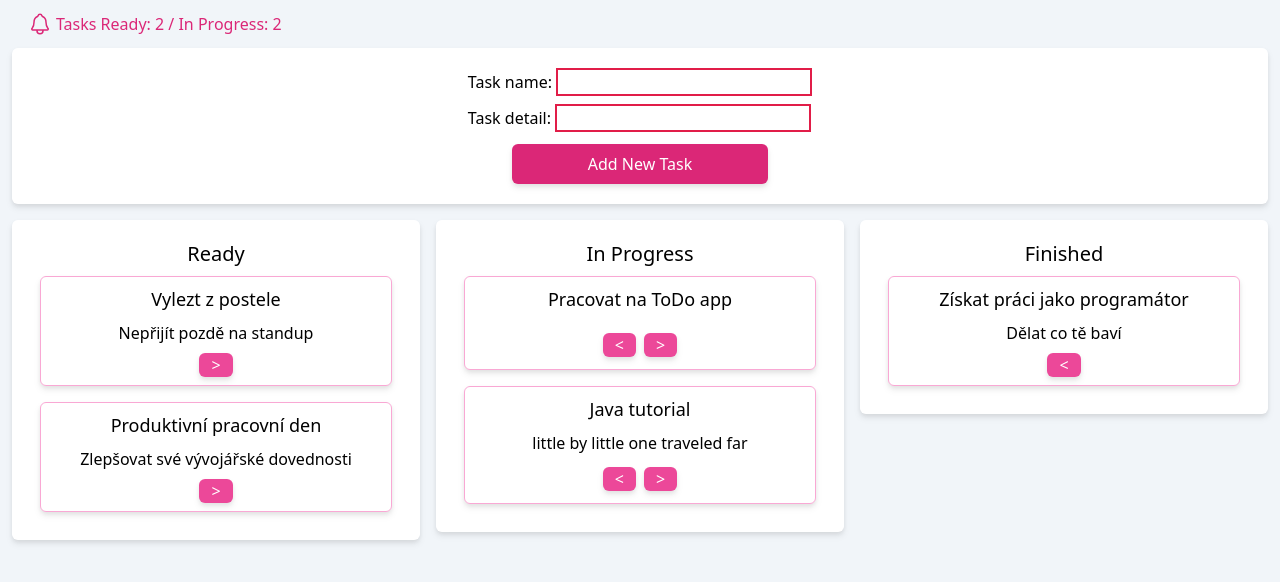
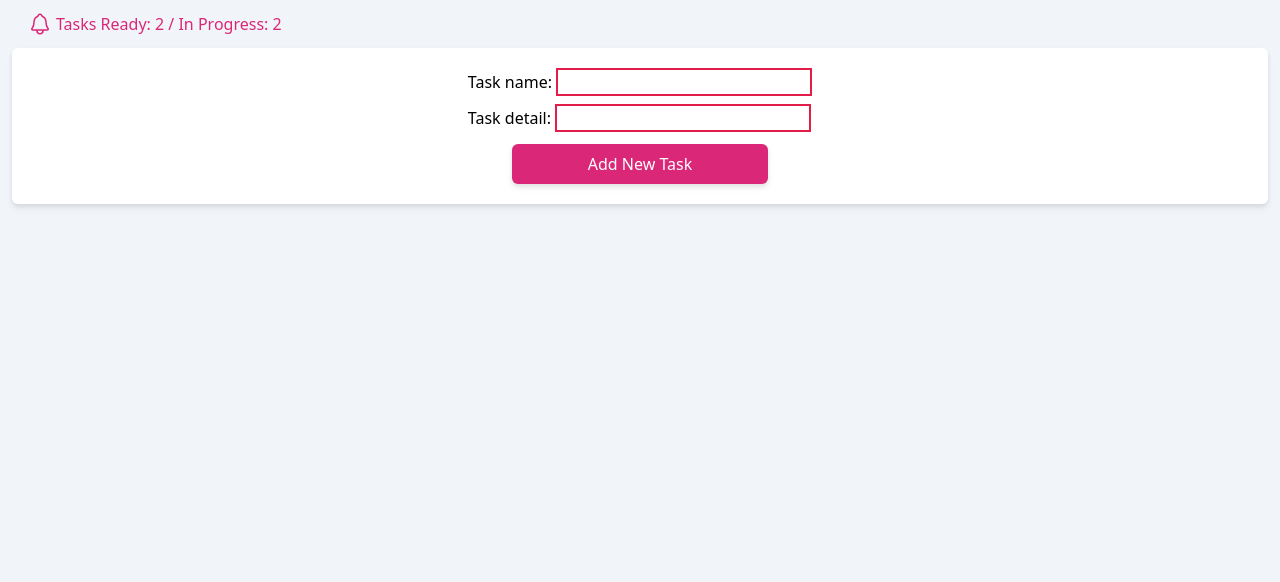
Before and after one commit to MiloPeregrin/react1-dashboard, a React (Vite) app: page /TaskDetail in a window 1280 px wide. Shown: the top 582 px of the page. Built offline with nearby package versions, Linux system fonts and the light colour scheme.

Commit message:
add React Router

```diff
--- a/package.json
+++ b/package.json
@@ -10,7 +10,8 @@
   "dependencies": {
     "react": "^18.0.0",
     "react-dom": "^18.0.0",
-    "react-icons": "^4.3.1"
+    "react-icons": "^4.3.1",
+    "react-router-dom": "^6.3.0"
   },
   "devDependencies": {
     "@types/react": "^18.0.0",
--- a/src/App.tsx
+++ b/src/App.tsx
@@ -1,11 +1,28 @@
-import Dashboard from "./components/Dashboard";
+import { Route, Routes } from "react-router-dom";
+import Dashboard from "./pages/Dashboard";
+import TaskDetail from "./pages/TaskDetail";
+import { useState } from "react";
 import Header from "./components/Header";
 
 function App() {
+  const [showDashboard, setShowDashboard] = useState<boolean>(true);
+
+  const onBack = () => {
+    setShowDashboard(true);
+  };
+  const onDetail = () => {
+    setShowDashboard(false);
+  };
   return (
     <div className="flex flex-col items-center bg-slate-100 min-h-screen max-h-fit px-3">
-      <Header />
-      <Dashboard />
+      <Header showDashboard={showDashboard} onBack={onBack} />
+      <main className="w-full max-w-7xl">
+        <Routes>
+          <Route path="/" element={<Dashboard onDetail={onDetail} />} />
+          <Route path="*" element={<Dashboard onDetail={onDetail} />} />
+          <Route path="/TaskDetail" element={<TaskDetail />} />
+        </Routes>
+      </main>
     </div>
   );
 }
--- a/src/components/Header.tsx
+++ b/src/components/Header.tsx
@@ -1,19 +1,33 @@
+import { BiArrowBack } from "react-icons/bi";
 import { IoNotificationsOutline } from "react-icons/io5";
+import { Link } from "react-router-dom";
 import { useTaskContext } from "../hooks/useTaskContext";
 
-const Header = () => {
+interface IHeader {
+  showDashboard: boolean;
+  onBack: () => void;
+}
+
+const Header = ({ showDashboard, onBack }: IHeader) => {
   const { filterTasks } = useTaskContext();
 
   return (
-    <>
-      <div className="flex items-center justify-center text-pink-600 font-medium w-full h-8 mt-2">
+    <header className="flex items-center justify-center text-pink-600 font-medium w-full h-8 mt-2">
+      {showDashboard && (
         <div className="flex w-full max-w-7xl px-4 space-x-1">
           <IoNotificationsOutline size={"1.5em"} />
           <p>{`Tasks Ready: ${filterTasks("Ready").length}
           / In Progress: ${filterTasks("In Progress").length}`}</p>
         </div>
-      </div>
-    </>
+      )}
+      {!showDashboard && (
+        <div className="flex items-center w-full max-w-7xl px-4 space-x-1">
+          <Link className="flex space-x-1 items-center" onClick={onBack} to="/">
+            <BiArrowBack /> <p>Back to Dashboard</p>
+          </Link>
+        </div>
+      )}
+    </header>
   );
 };
 
--- a/src/components/Section.tsx
+++ b/src/components/Section.tsx
@@ -6,11 +6,10 @@ import TaskItem from "./TaskItem";
 interface ISection {
   title: TaskStateType;
   tasks: TaskItemType[];
-  forwardTask: (task: TaskItemType) => void;
-  reverseTask: (task: TaskItemType) => void;
+  onDetail: () => void;
 }
 
-const Section = ({ title, tasks, forwardTask, reverseTask }: ISection) => {
+const Section = ({ title, tasks, onDetail }: ISection) => {
   return (
     <Card>
       <p className="font-medium text-xl">{title}</p>
@@ -18,12 +17,7 @@ const Section = ({ title, tasks, forwardTask, reverseTask }: ISection) => {
         {tasks.map((task) => {
           return (
             <li key={generateUUID()}>
-              <TaskItem
-                task={task}
-                taskState={title}
-                forwardTask={forwardTask}
-                reverseTask={reverseTask}
-              />
+              <TaskItem task={task} taskState={title} onDetail={onDetail} />
             </li>
           );
         })}
--- a/src/components/TaskItem.tsx
+++ b/src/components/TaskItem.tsx
@@ -1,18 +1,23 @@
 import { TaskItemType, TaskStateType } from "../common/types";
+import { Link } from "react-router-dom";
 import Button from "./Button";
+import { useTaskContext } from "../hooks/useTaskContext";
 
 interface ITaskItem {
   task: TaskItemType;
   taskState: TaskStateType;
-  forwardTask: (task: TaskItemType) => void;
-  reverseTask: (task: TaskItemType) => void;
+  onDetail: () => void;
 }
 
-const TaskItem = ({ task, taskState, forwardTask, reverseTask }: ITaskItem) => {
+const TaskItem = ({ task, taskState, onDetail }: ITaskItem) => {
+  const { forwardTask, reverseTask } = useTaskContext();
+
   return (
     <div className="flex flex-col items-center bg-white m-2 p-2 rounded-md drop-shadow-md border-solid border border-pink-300 space-y-2">
       <p className="flex justify-center font-medium lg:text-lg">
-        {task.taskName}
+        <Link onClick={onDetail} to="/TaskDetail">
+          {task.taskName}
+        </Link>
       </p>
       <p>{task.taskDetail}</p>
       {taskState === "Ready" && (
--- a/src/index.tsx
+++ b/src/index.tsx
@@ -1,13 +1,16 @@
 import React from "react";
 import ReactDOM from "react-dom/client";
+import { BrowserRouter } from "react-router-dom";
 import App from "./App";
 import { TaskContextProvider } from "./hooks/useTaskContext";
 import "./index.css";
 
 ReactDOM.createRoot(document.getElementById("root")!).render(
   <React.StrictMode>
-    <TaskContextProvider>
-      <App />
-    </TaskContextProvider>
+    <BrowserRouter>
+      <TaskContextProvider>
+        <App />
+      </TaskContextProvider>
+    </BrowserRouter>
   </React.StrictMode>
 );
--- a/src/components/Dashboard.tsx
+++ b/src/pages/Dashboard.tsx
@@ -1,15 +1,18 @@
 import { TaskStateType } from "../common/types";
 import { useTaskContext } from "../hooks/useTaskContext";
-import Form from "./Form";
-import Section from "./Section";
+import Form from "../components/Form";
+import Section from "../components/Section";
 
-const Dashboard = () => {
-  const { filterTasks, forwardTask, reverseTask } = useTaskContext();
+interface IDashboard {
+  onDetail: () => void;
+}
+const Dashboard = ({ onDetail }: IDashboard) => {
+  const { filterTasks } = useTaskContext();
   const sections: TaskStateType[] = ["Ready", "In Progress", "Finished"];
 
   return (
     <>
-      <div className="flex justify-center w-full max-w-7xl">
+      <div className="flex justify-center w-full">
         <Form />
       </div>
       <div className="flex flex-col md:flex-row w-full max-w-7xl h-full md:space-x-4">
@@ -19,8 +22,7 @@ const Dashboard = () => {
               key={item}
               title={item}
               tasks={filterTasks(item)}
-              forwardTask={forwardTask}
-              reverseTask={reverseTask}
+              onDetail={onDetail}
             />
           );
         })}
--- /dev/null
+++ b/src/pages/TaskDetail.tsx
@@ -0,0 +1,7 @@
+import Form from "../components/Form";
+
+const TaskDetail = () => {
+  return <Form />;
+};
+
+export default TaskDetail;
```
Also changed, not shown: 1 other file (tests, documents, lock files or other folders).
